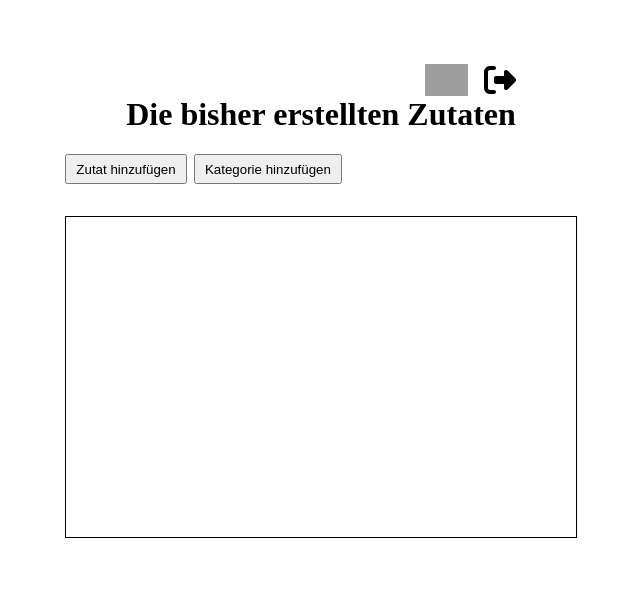
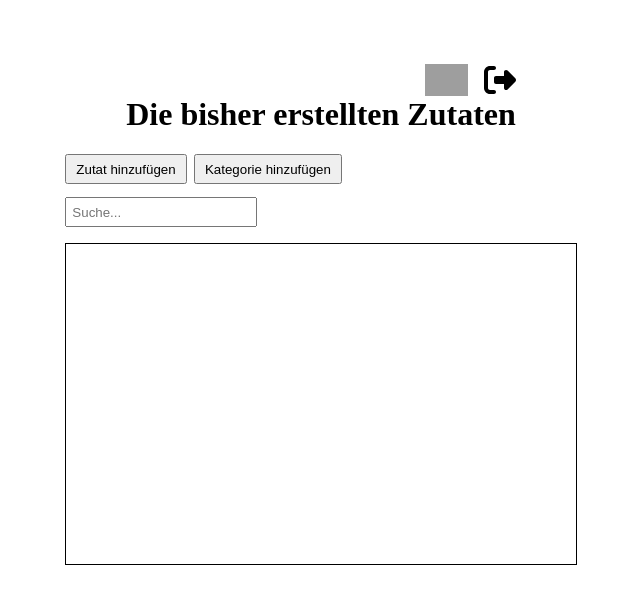
Before and after one commit to leonxs2001/HomeServer, a Django app: template WeightWatch/templates/weight-watch-food.html in a window 1280 px wide. Shown: the top 604 px of the page, without its empty margins (319-959 px from the left). Run offline with Django 4.2, Linux system fonts and the light colour scheme; the template is opened without the code that fills it, so the values that code supplies are empty; grey boxes are pictures that could not be loaded.

Commit message:
Add search input for food items.

```diff
--- a/WeightWatch/static/css/weight-watch-food-style.css
+++ b/WeightWatch/static/css/weight-watch-food-style.css
@@ -12,7 +12,7 @@ h1 {
 }
 
 #food-div {
-    margin-top: 2em;
+    margin-top: 1em;
     border: 1px solid black;
     height: 40vh;
     overflow: auto;
@@ -222,6 +222,10 @@ h1 {
     grid-column-end: 3;
 }
 
+#food-search-input{
+    margin-top: 1em;
+}
+
 
 @media screen and (max-device-width: 480px) {
     .single-category-item-container {
--- a/WeightWatch/static/js/weight_watch_food_script.js
+++ b/WeightWatch/static/js/weight_watch_food_script.js
@@ -12,6 +12,7 @@ const proteinsInput = document.querySelector("#proteins-input");
 const sugarInput = document.querySelector("#sugar-input");
 const foodTemplate = document.querySelector("#food-template");
 const foodDiv = document.querySelector("#food-div");
+const foodSearchInput = document.querySelector("#food-search-input");
 
 const categoryOverlay = document.querySelector("#category-overlay");
 const categoryDataElement = document.querySelector("#category-data");
@@ -70,6 +71,8 @@ window.addEventListener("load", () => {
     colorDivs.forEach(colorDiv => {
         colorDiv.addEventListener("click", onEditCategory);
     });
+
+    foodSearchInput.addEventListener("input", onFoodSearchInput);
 });
 
 function onFormClose() {
@@ -141,6 +144,9 @@ function onFormConfirm() {
                 throw new Error("Request failed.");
             }
         }).then(data => {
+            foodSearchInput.value="";
+            functionShowAllFoodItems();
+
             const newFoodItem = foodTemplate.cloneNode(true);
             newFoodItem.id = "food-item-" + data["id"];
             newFoodItem.querySelector(".food-id-input").value = data["id"];
@@ -150,7 +156,7 @@ function onFormConfirm() {
 
             for (let i = 0; i < categories.length; i++) {
                 const newColorDiv = document.createElement("div");
-                newColorDiv.innerText = "WW";
+                newColorDiv.innerText = "W";
                 newColorDiv.classList.add("color-div");
                 newColorDiv.dataset.id = categories[i];
                 newColorDiv.dataset.name = categoryNames[i];
@@ -173,7 +179,6 @@ function onFormConfirm() {
             }else{
                 foodDiv.insertBefore(newFoodItem, foodDiv.firstChild);
             }
-
 
 
         }).catch((error) => console.log(error));
@@ -458,3 +463,23 @@ function rgbToHex(rgb) {
     }
     return hex;
 }
+
+function onFoodSearchInput(event){
+    let searchText = event.target.value.toLowerCase();
+
+    const foodNames = document.querySelectorAll(".food-name");
+    foodNames.forEach(foodName =>{
+        if(foodName.innerText.toLowerCase().includes(searchText)){
+            foodName.parentElement.style.display = "";
+        }else{
+            foodName.parentElement.style.display = "none";
+        }
+    });
+}
+
+function functionShowAllFoodItems(){
+    const foodItems = document.querySelectorAll(".single-food-item");
+    foodItems.forEach(foodItem =>{
+        foodItem.style.display="";
+    });
+}
--- a/WeightWatch/templates/weight-watch-food.html
+++ b/WeightWatch/templates/weight-watch-food.html
@@ -26,6 +26,8 @@
         <button id="add-new-food-btn">Zutat hinzufügen</button>
         <button id="add-category-btn">Kategorie hinzufügen</button>
     </div>
+
+    <input type="search" id="food-search-input" placeholder="Suche...">
 
     <div id="food-div">
         <div id="food-template" class="single-food-item">
```
